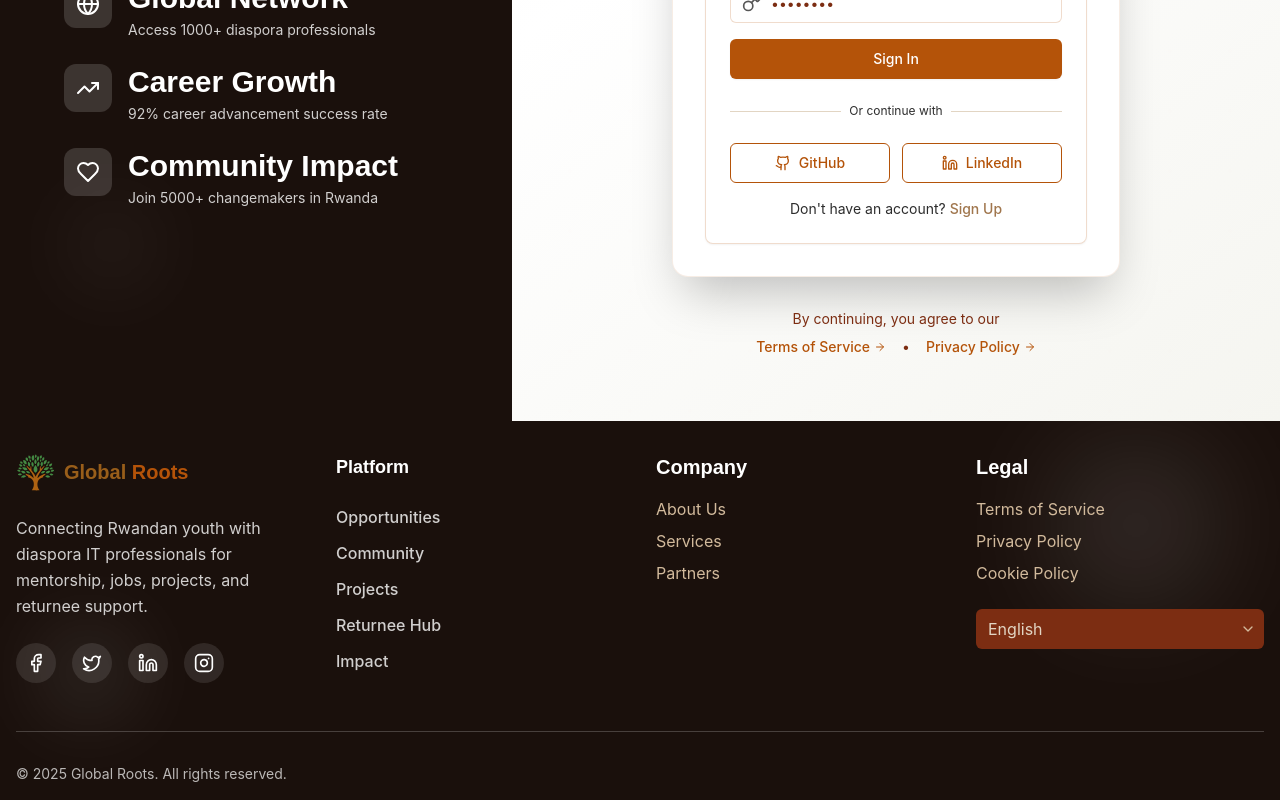
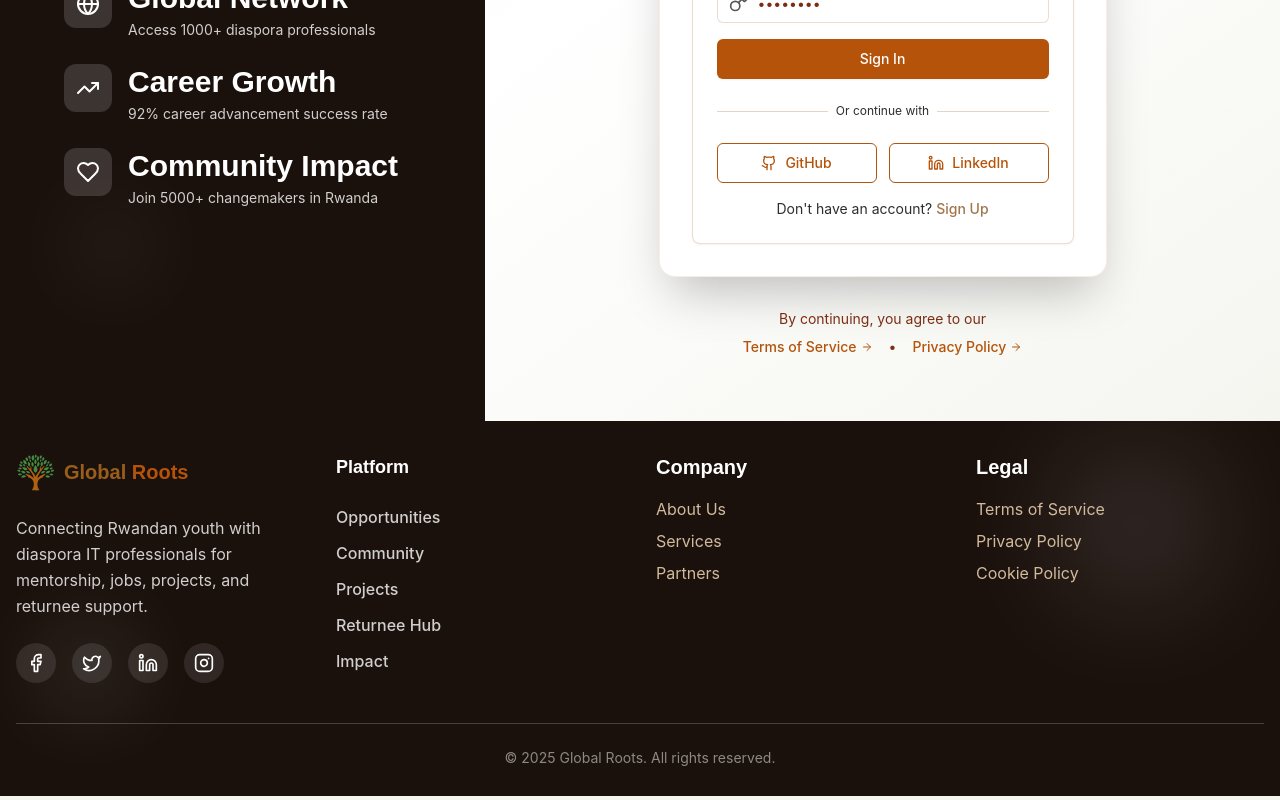
Before and after one commit to gisachris/GlobalRoots, a React (Vite) app: page /auth in a window 1280 px wide. Shown: the part 583-1383 px from the top of the page. Built offline with nearby package versions, Linux system fonts and the light colour scheme; what miragejs would draw is missing.

Commit message:
small changes

```diff
--- a/src/components/auth/SignIn.tsx
+++ b/src/components/auth/SignIn.tsx
@@ -5,14 +5,14 @@ import { Button } from '../ui/Button';
 import { useLanguage } from '../../utils/language';
 import { useAuth } from '../../utils/auth';
 import { AtSignIcon, KeyIcon, GithubIcon, LinkedinIcon } from 'lucide-react';
-export const SignIn = ({
-  onSignUp
-}) => {
+export const SignIn = ({onSignUp}) => {
+
   const [email, setEmail] = useState('');
   const [password, setPassword] = useState('');
   const { t } = useLanguage();
   const { login } = useAuth();
   const navigate = useNavigate();
+
   const handleSubmit = async e => {
     e.preventDefault();
     try {
@@ -24,7 +24,7 @@ export const SignIn = ({
       const data = await response.json();
       if (response.ok) {
         login(data.token, data.user);
-        navigate('/dashboard');
+        navigate('/');
       } else {
         console.error('Sign in failed:', data.error);
       }
--- a/src/components/auth/SignUp.tsx
+++ b/src/components/auth/SignUp.tsx
@@ -5,9 +5,8 @@ import { Button } from '../ui/Button';
 import { useLanguage } from '../../utils/language';
 import { useAuth } from '../../utils/auth';
 import { UserIcon, AtSignIcon, KeyIcon, GithubIcon, LinkedinIcon } from 'lucide-react';
-export const SignUp = ({
-  onSignIn
-}) => {
+export const SignUp = ({onSignIn}) => {
+
   const [name, setName] = useState('');
   const [email, setEmail] = useState('');
   const [password, setPassword] = useState('');
@@ -15,6 +14,7 @@ export const SignUp = ({
   const { t } = useLanguage();
   const { login } = useAuth();
   const navigate = useNavigate();
+
   const handleSubmit = async e => {
     e.preventDefault();
     try {
@@ -72,19 +72,6 @@ export const SignUp = ({
                 Must be at least 8 characters long
               </p>
             </div>
-            <div>
-              <label htmlFor="role" className="block text-sm font-medium mb-1">
-                I am a...
-              </label>
-              <select id="role" value={role} onChange={e => setRole(e.target.value)} className="input w-full" required>
-                <option value="" disabled>
-                  Select your role
-                </option>
-                <option value="youth">Youth in Rwanda</option>
-                <option value="diaspora">Diaspora Professional</option>
-                <option value="employer">Employer</option>
-              </select>
-            </div>
             <div className="flex items-center">
               <input id="terms" type="checkbox" className="h-4 w-4 rounded border-primary-300 text-primary-600 focus:ring-primary-500 accent-orange-800" required />
               <label htmlFor="terms" className="ml-2 block text-sm text-dark-600 dark:text-primary-300">
--- a/src/components/layout/Footer.tsx
+++ b/src/components/layout/Footer.tsx
@@ -4,7 +4,7 @@ import {HashLink} from 'react-router-hash-link'
 import { FacebookIcon, TwitterIcon, LinkedinIcon, InstagramIcon, ChevronDownIcon } from 'lucide-react';
 
 export const Footer = () => {
-  return <footer id='contact' className="bg-[#1a100c] text-white relative overflow-hidden">
+  return <footer id='contact' className="bg-[#1a100c] dark:bg-gray-900 text-white relative overflow-hidden">
       {/* Background decorative elements */}
       <div className="absolute inset-0">
         <div className="absolute top-10 right-20 w-32 h-32 bg-white/20 rounded-full blur-3xl"></div>
@@ -113,24 +113,11 @@ export const Footer = () => {
                 </Link>
               </li>
             </ul>
-            {/* Language Selector */}
-            <div className="mt-6">
-              <div className="relative">
-                <select className="appearance-none bg-[#7C2D12] text-primary-200 rounded-md py-2 pl-3 pr-8 w-full focus:outline-none focus:ring-2 focus:ring-primary-400">
-                  <option value="en">English</option>
-                  <option value="fr">Français</option>
-                  <option value="rw">Kinyarwanda</option>
-                </select>
-                <div className="pointer-events-none absolute inset-y-0 right-0 flex items-center px-2 text-primary-300">
-                  <ChevronDownIcon className="h-4 w-4" />
-                </div>
-              </div>
-            </div>
           </div>
         </div>
-        <div className="border-t border-white/20 text-center mt-12 pt-8">
-          <div className="flex flex-col md:flex-row text-center items-center">
-            <p className="text-white/70 text-sm">
+        <div className="border-t border-white/20 text-center mt-10 pt-6 pb-3">
+          <div className=" text-center">
+            <p className="text-white/50 text-sm">
               &copy; {new Date().getFullYear()} Global Roots. All rights reserved.
             </p>
           </div>
--- a/src/components/layout/Sidebar.tsx
+++ b/src/components/layout/Sidebar.tsx
@@ -37,7 +37,7 @@ export const Sidebar = ({ onClose }: SidebarProps) => {
         <div className="mb-6">
           <div className="flex items-center space-x-3 mb-6 p-2">
             <div className="w-10 h-10 rounded-full bg-[#B45309]/10 flex items-center justify-center">
-              <UserIcon className="h-5 w-5 text-[#B45309]" />
+              {<img src={user?.image} className='w-10 object-cover object-center h-10 rounded-full'/>}
             </div>
             <div>
               <div className="font-medium text-[#503314] dark:text-white">
--- a/src/components/ui/Logo.tsx
+++ b/src/components/ui/Logo.tsx
@@ -49,7 +49,7 @@ export const Logo = ({isFooter}:{isFooter:boolean}) => {
             <path d="M1405 3290 c-3-5 14-39 39-77 93-144 136-289 136-457 0-124-15-197-59-293-79-169-207-273-391-318-101-25-98-23-61-52 l33-26-64-40 c-129-81-211-165-188-192 14-17 57-5 230 62 198 76 280 127 419 258 l64 60-6-60 c-9-105-66-245-156-380-25-38-118-160-207-270-221-275-279-364-255-388 15-15 42 7 189 152 73 73 137 129 142 126 6-3 10-39 10-79 0-83 24-176 45-176 27 0 36 41 42 208 7 187 0 169 103 297 88 109 185 258 226 351 21 46 41 84 44 84 3 0 25-43 49-95 51-111 120-218 237-365 l84-105 0-80 c1-125 16-275 28-287 29-29 58 46 66 170 2 35 6 66 10 69 4 4 53-38 109-93 158-155 197-188 210-175 24 24-66 161-268 407-165 201-250 332-304 474-30 76-57 198-47 208 3 3 34-22 68-54 80-76 156-133 238-177 115-63 388-160 410-147 33 20-47 106-179 190-38 25-70 47-70 50-1 3 13 13 31 23 18 10 27 21 22 26-5 5-47 18-93 30-287 71-453 317-438 646 3 67 14 139 27 184 24 85 88 218 130 271 16 21 26 40 23 44-10 10-672 6-678-4z" />
           </g>
         </svg>
-        <span className="font-heading font-bold text-xl ml-2">
+        <span className="font-heading font-bold text-xl lg:text-lg xl:text-xl ml-2">
           <span className={`text-[#251707] ${isFooter?'text-[#995e1a]':'dark:text-[#c07c34]'}`}>Global</span>{' '}
           <span className="text-[#B45309]">Roots</span>
         </span>
--- a/src/mirage/server.ts
+++ b/src/mirage/server.ts
@@ -13,6 +13,7 @@ export function makeServer({ environment = 'development' } = {}) {
       server.create('user', {
         id: '1',
         name: 'John Doe',
+        image:"https://images.unsplash.com/photo-1531384441138-2736e62e0919?ixlib=rb-4.0.3&ixid=M3wxMjA3fDB8MHxwaG90by1wYWdlfHx8fGVufDB8fHx8fA%3D%3D&auto=format&fit=crop&w=256&q=80",
         email: 'john@example.com',
         password: 'password123',
         role: 'youth',
@@ -48,6 +49,7 @@ export function makeServer({ environment = 'development' } = {}) {
             id: user.id,
             name: user.name,
             email: user.email,
+            image: user.image,
             role: user.role,
           },
           token: 'mock-jwt-token-' + user.id,
--- a/src/pages/AuthPage.tsx
+++ b/src/pages/AuthPage.tsx
@@ -74,7 +74,7 @@ export const AuthPage = () => {
         </div>
 
         {/* Right Panel - Auth Form */}
-        <div className="w-full lg:w-3/5 flex items-center justify-center p-8 lg:p-16">
+        <div className="w-full lg:w-[65%] flex items-center justify-center p-8 lg:p-16">
           <div className="w-full max-w-md">
 
             {/* Header */}
--- a/src/pages/NotFoundPage.tsx
+++ b/src/pages/NotFoundPage.tsx
@@ -1,9 +1,12 @@
-import React from 'react';
 import { Link } from 'react-router-dom';
 import { Button } from '../components/ui/Button';
 import { HomeIcon, ArrowLeftIcon } from 'lucide-react';
+import { useAuth } from '../utils/auth';
 
 export const NotFoundPage = () => {
+
+  const {isAuthenticated} = useAuth()
+
   return <div className="min-h-screen flex flex-col items-center justify-center bg-[#F5F5F0] dark:bg-gray-900 px-4 relative overflow-hidden">
       {/* Background decorative elements */}
       <div className="absolute inset-0">
@@ -34,7 +37,7 @@ export const NotFoundPage = () => {
               Go Home
             </Button>
           </Link>
-          <Link to="/dashboard">
+          {isAuthenticated && <Link to="/dashboard">
             <Button
               variant="outline"
               className="border-[#B45309] text-[#B45309] hover:bg-[#B45309] hover:text-white px-8 py-3 rounded-xl flex items-center"
@@ -42,7 +45,7 @@ export const NotFoundPage = () => {
               <ArrowLeftIcon className="mr-2 h-5 w-5" />
               Dashboard
             </Button>
-          </Link>
+          </Link>}
         </div>
 
         <div className="mt-12">
--- a/src/utils/auth.tsx
+++ b/src/utils/auth.tsx
@@ -3,6 +3,7 @@ import React, { createContext, useContext, useState, useEffect } from 'react';
 interface User {
   id: string;
   name: string;
+  image:string;
   email: string;
   role: string;
 }
```
Also changed, not shown: src/components/layout/Header.tsx (+15 -17 lines).
